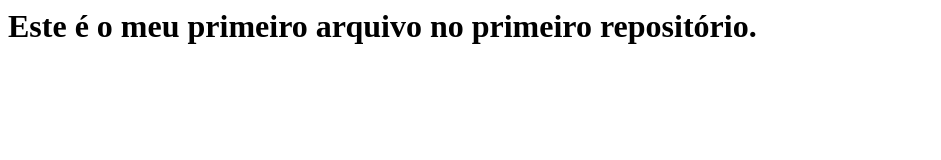
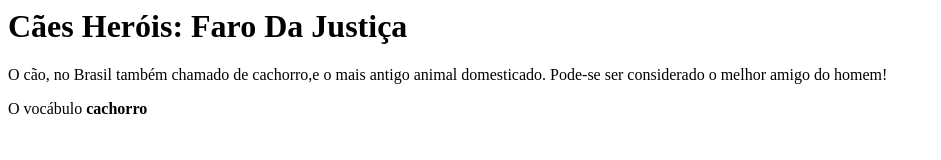
Before and after one commit to Jessy0501/PC-1B, a plain HTML site: page index.html in a window 1280 px wide. Shown: the whole page, without its empty margins (0-941 px from the left). Drawn offline with Linux system fonts and the light colour scheme.

Commit message:
site 7-11

```diff
--- a/index.html
+++ b/index.html
@@ -1,3 +1,14 @@
-<html>
-  <h1> Este é o meu primeiro arquivo no primeiro repositório. </h1>
+<index.html.>
+<html lang="en">
+<head>
+    <meta charset="UTF-8">
+    <meta http-equiv="X-UA-Compatible" content="IE=edge">
+    <meta name="viewport" content="width=device-width, initial-scale=1.0">
+    <h1>Cães Heróis: Faro Da Justiça </h1>
+<p> O cão, no Brasil também chamado de cachorro,e o mais antigo animal domesticado.
+    Pode-se ser considerado o melhor amigo do homem!</p>
+    <p>O vocábulo <strong>cachorro</strong></p>
+<body>
+
+</body>
 </html>
```
